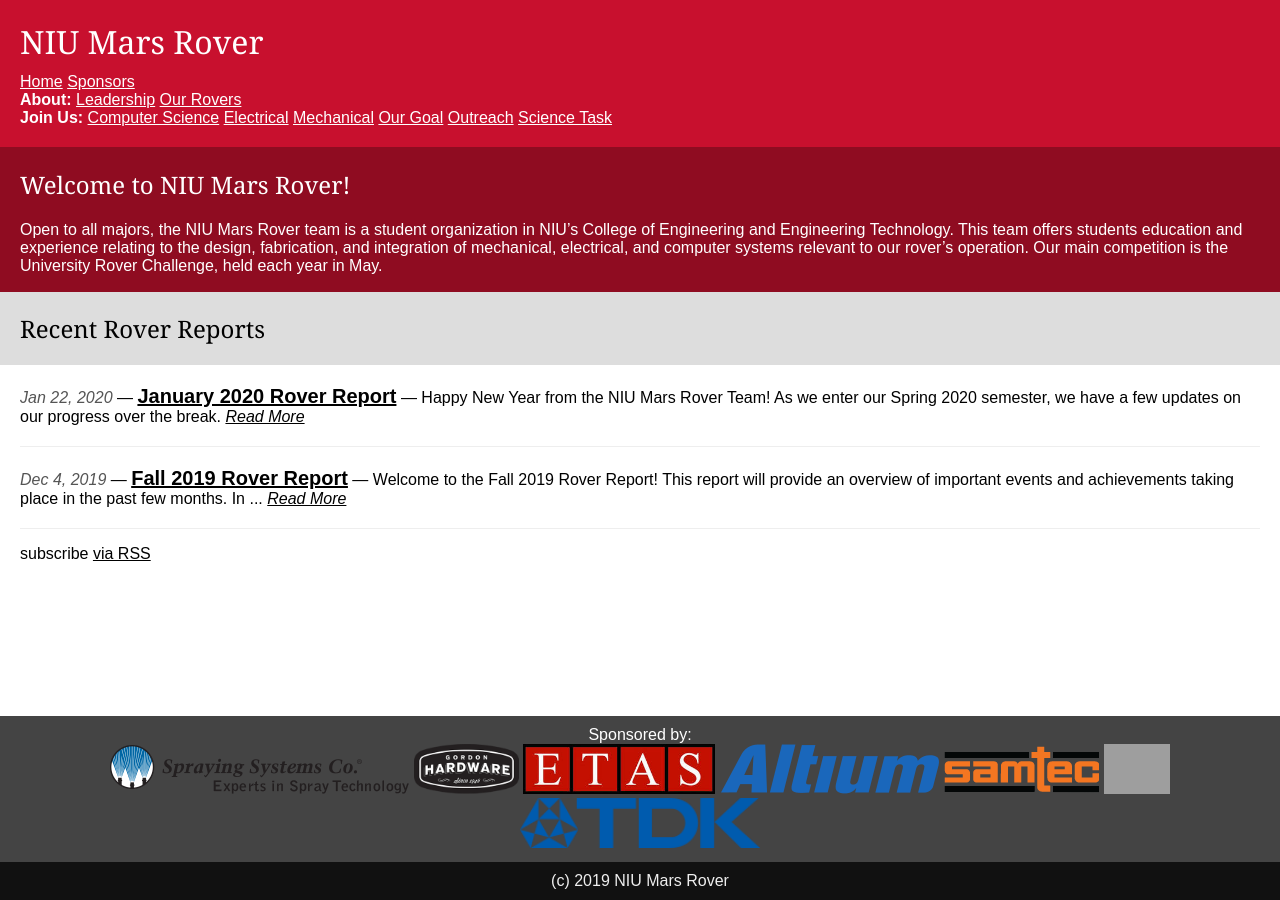
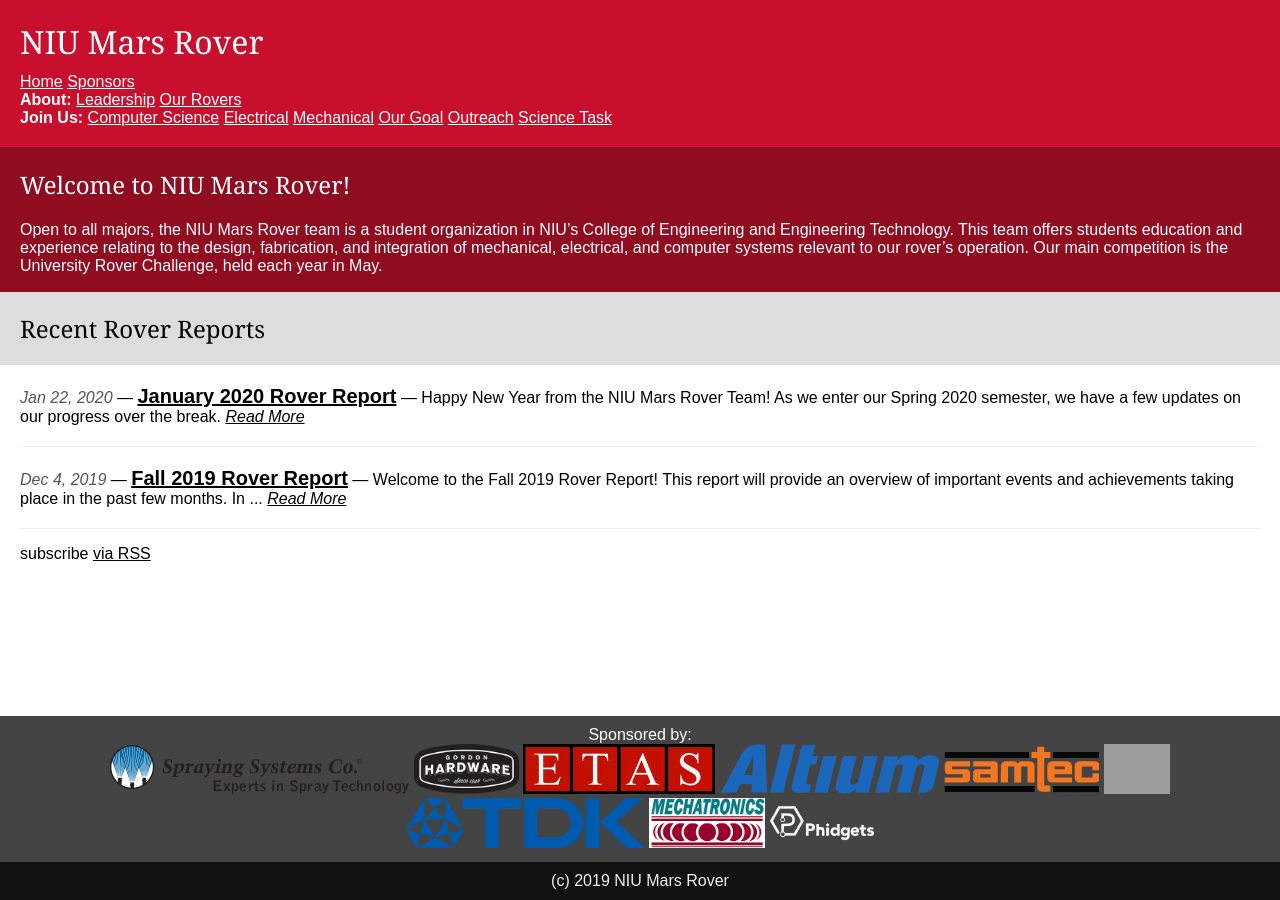
Before and after one commit to NIURoverTeam/niurover-website, a Jekyll site: the page built from index.html, in a window 1280 px wide. Built offline with Jekyll 4.4.1, drawn with Linux system fonts in a browser that asks for light colours; grey boxes are pictures that could not be loaded.

Commit message:
Updated footer for new sponsorships.

```diff
--- a/_includes/footer.html
+++ b/_includes/footer.html
@@ -3,7 +3,15 @@
 <footer>
          <div class="sponsors">
             Sponsored by:<br>
-	    <span><img src="{{ site.baseurl }}/images/SSCo-Logo-Color-w_tag.png" alt="Spraying Systems Co."></span> <span><img src="{{ site.baseurl }}/images/logo-rev-leftside-cropped.png" alt="Gordon Hardware"></span> <span><img src="{{site.baseurl}}/images/big-etas-logo.jpg" alt="ETAS"></span> <span><img src="{{ site.baseurl}}/images/Altium_Limited_logo.svg.png" alt="Altium"></span> <span><img src="{{site.baseurl}}/images/samtec_logo.png" alt="Samtec"></span> <span><img src="{{site.baseurl}}/images/220px-Dassault_Systèmes_logo.svg.png" alt="Dassault Systemes"></span> <span><img src="{{site.baseurl}}/images/220px-TDK_logo.svg.png" alt="TDK"></span>
+	        <span><img src="{{ site.baseurl }}/images/SSCo-Logo-Color-w_tag.png" alt="Spraying Systems Co."></span>
+             <span><img src="{{ site.baseurl }}/images/logo-rev-leftside-cropped.png" alt="Gordon Hardware"></span>
+             <span><img src="{{site.baseurl}}/images/big-etas-logo.jpg" alt="ETAS"></span>
+             <span><img src="{{ site.baseurl}}/images/Altium_Limited_logo.svg.png" alt="Altium"></span>
+             <span><img src="{{site.baseurl}}/images/samtec_logo.png" alt="Samtec"></span>
+             <span><img src="{{site.baseurl}}/images/220px-Dassault_Systèmes_logo.svg.png" alt="Dassault Systemes"></span>
+             <span><img src="{{site.baseurl}}/images/220px-TDK_logo.svg.png" alt="TDK"></span>
+             <span><img src="{{site.baseurl}}/images/masthead.png" alt="Mechatronics"></span>
+             <span><img src="{{site.baseurl}}/images/Phidgets-Logo-White.png" alt="Phidgets"></span>
          </div>
          <div class="copyright">
             (c) 2019 NIU Mars Rover
```
